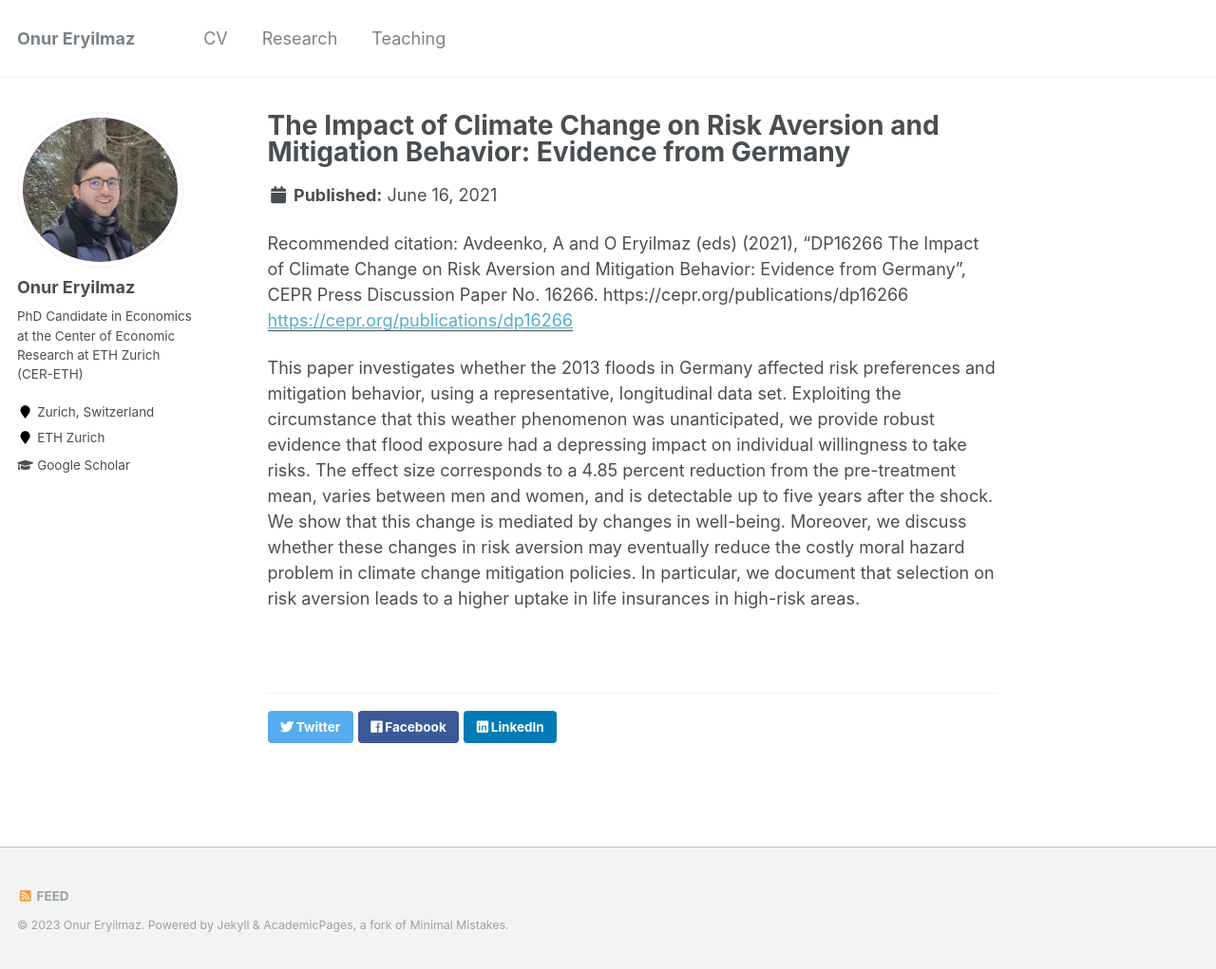
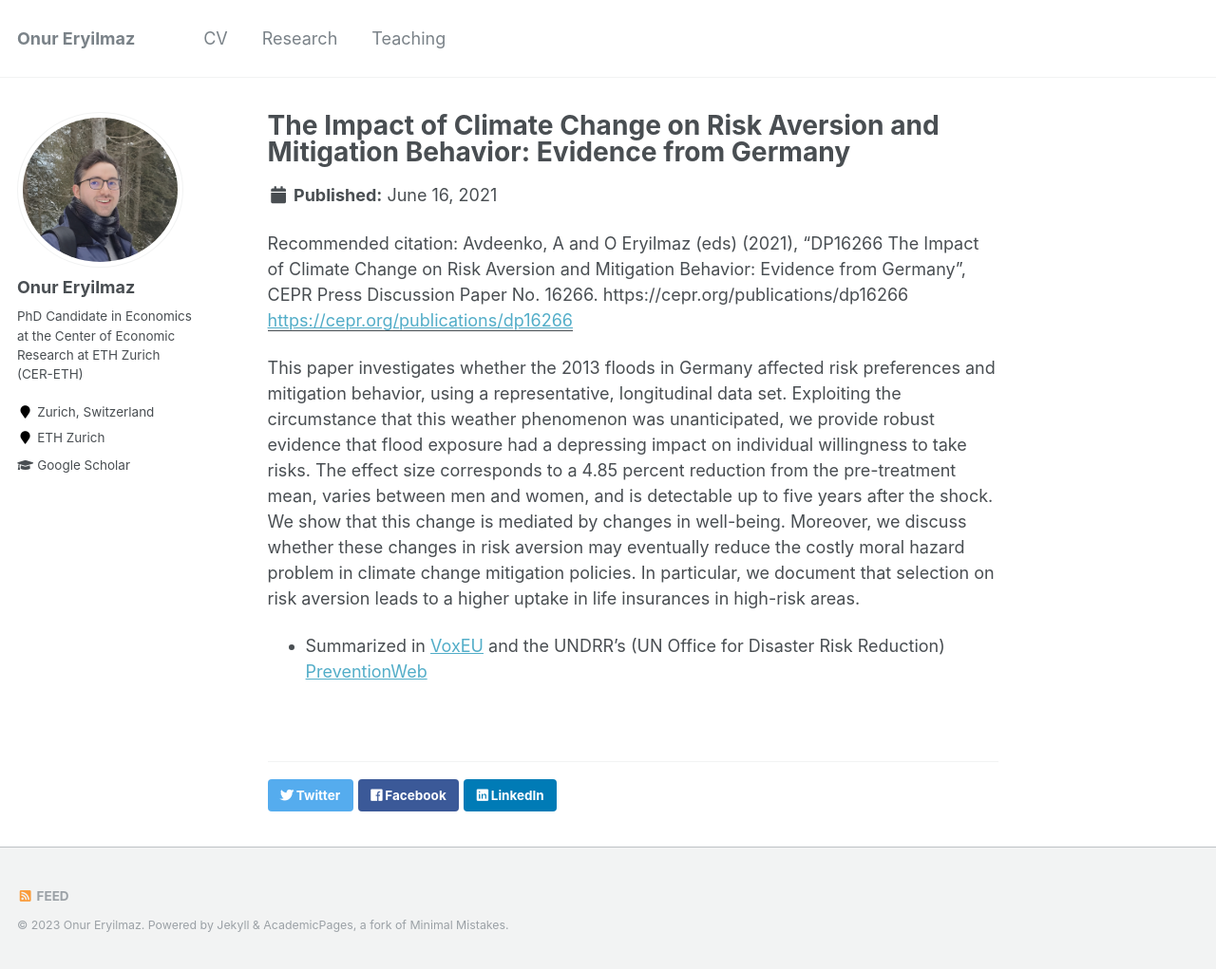
Before and after one commit to oeryilmaz/oeryilmaz.github.io, a Jekyll site: the page built from _publications/2009-10-01-paper-title-number-1.md, in a window 1280 px wide and 1021 px high. Shown: the whole window at 95% size. Built offline with Jekyll 4.4.1, drawn with Linux system fonts in a browser that asks for light colours.

Commit message:
Update 2009-10-01-paper-title-number-1.md

```diff
--- a/_publications/2009-10-01-paper-title-number-1.md
+++ b/_publications/2009-10-01-paper-title-number-1.md
@@ -9,3 +9,5 @@ linktext: 'CEPR Discussion Paper No. 16266'   # Add this line
 citation: 'Avdeenko, A and O Eryilmaz (eds) (2021), “DP16266 The Impact of Climate Change on Risk Aversion and Mitigation Behavior: Evidence from Germany”, CEPR Press Discussion Paper No. 16266. https://cepr.org/publications/dp16266'
 ---
 This paper investigates whether the 2013 floods in Germany affected risk preferences and mitigation behavior, using a representative, longitudinal data set. Exploiting the circumstance that this weather phenomenon was unanticipated, we provide robust evidence that flood exposure had a depressing impact on individual willingness to take risks. The effect size corresponds to a 4.85 percent reduction from the pre-treatment mean, varies between men and women, and is detectable up to five years after the shock. We show that this change is mediated by changes in well-being. Moreover, we discuss whether these changes in risk aversion may eventually reduce the costly moral hazard problem in climate change mitigation policies. In particular, we document that selection on risk aversion leads to a higher uptake in life insurances in high-risk areas.
+
+- Summarized in [VoxEU](https://cepr.org/voxeu/columns/extreme-floods-change-mens-risk-preferences-and-it-could-matter-financing-climate) and the UNDRR's (UN Office for Disaster Risk Reduction) [PreventionWeb]([https://www.undrr.org/?_gl=1*vdj0q8*_ga*MTk4ODIwMzU3Ny4xNjg1NDQxMDc1*_ga_T3RWEE6Z0J*MTY4ODQwMTc3OS40LjAuMTY4ODQwMTc4My4wLjAuMA..](https://www.preventionweb.net/news/extreme-floods-change-mens-risk-preferences-and-it-could-matter-financing-climate-adaptation)https://www.preventionweb.net/news/extreme-floods-change-mens-risk-preferences-and-it-could-matter-financing-climate-adaptation)
```
